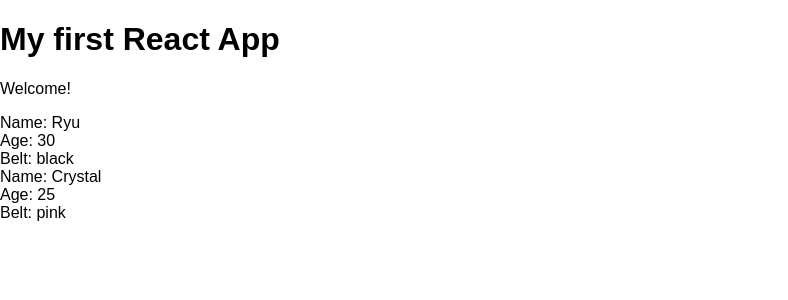
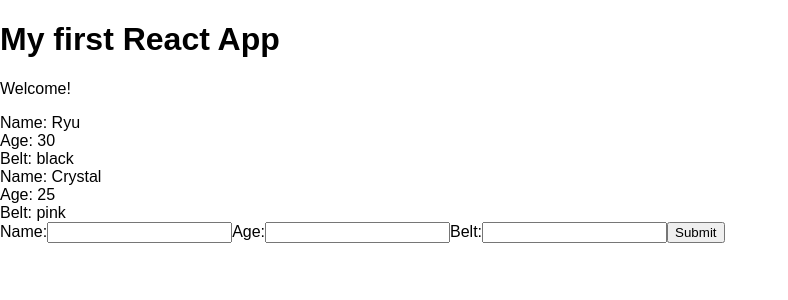
Before and after one commit to surazova/react-redux, a React (Create React App) app in the folder myapp/: page / in a window 1280 px wide. Shown: the top 300 px of the page, without its empty margins (0-788 px from the left). Built offline with nearby package versions, Linux system fonts and the light colour scheme.

Commit message:
Created a form component, currently gets logged to the console

```diff
--- /dev/null
+++ b/myapp/src/AddNinja.js
@@ -0,0 +1,37 @@
+//Creating a form so users can add ninjas
+
+import React, { Component } from 'react'
+
+class AddNinja extends Component {
+    state= {
+        name: null,
+        age: null,
+        belt: null
+    }
+    handleChange = (e) => {
+        this.setState({
+            [e.target.id]: e.target.value  //grabbing the correct state property
+        })
+    }
+    handleSubmit = (e) => {
+        e.preventDefault();
+        console.log(this.state);
+    }
+    render () {
+        return (
+            <div>
+                <form onSubmit={this.handleSubmit}>
+                    <label htmlFor="name">Name:</label>
+                    <input type="text" id="name" onChange={this.handleChange}/>
+                    <label htmlFor="name">Age:</label>
+                    <input type="text" id="age" onChange={this.handleChange}/>
+                    <label htmlFor="name">Belt:</label>
+                    <input type="text" id="belt" onChange={this.handleChange}/>
+                    <button>Submit</button>
+                </form>
+            </div>
+        )
+    }
+}
+
+export default AddNinja
--- a/myapp/src/App.js
+++ b/myapp/src/App.js
@@ -1,6 +1,6 @@
 import React, { Component } from 'react';
 import Ninjas from './Ninjas';  //Imported Ninjas in order to nest
-
+import AddNinja from './AddNinja'
 class App extends Component {
 
     state = {
@@ -16,6 +16,7 @@
         <h1> My first React App </h1>
         <p> Welcome! </p>
         <Ninjas ninjas={this.state.ninjas}/>
+        <AddNinja />
       </div>
     );
   }
```
